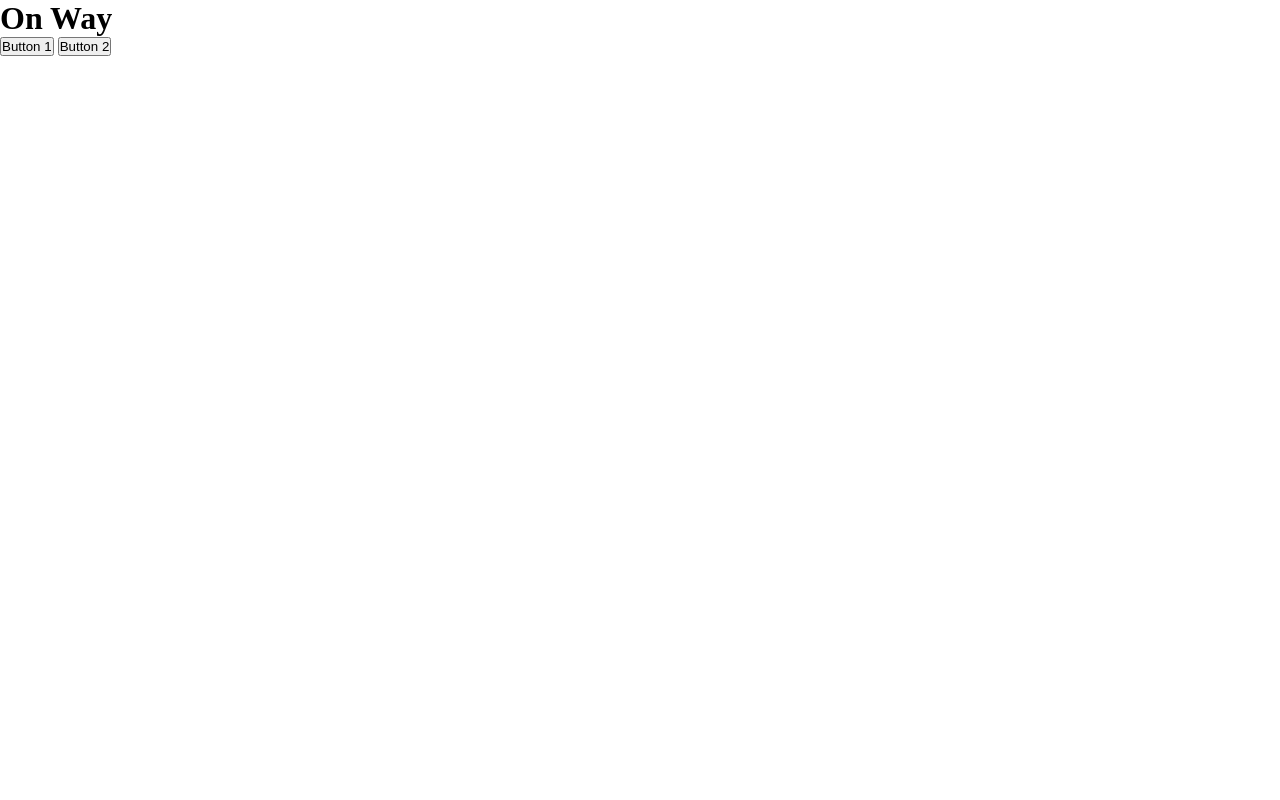
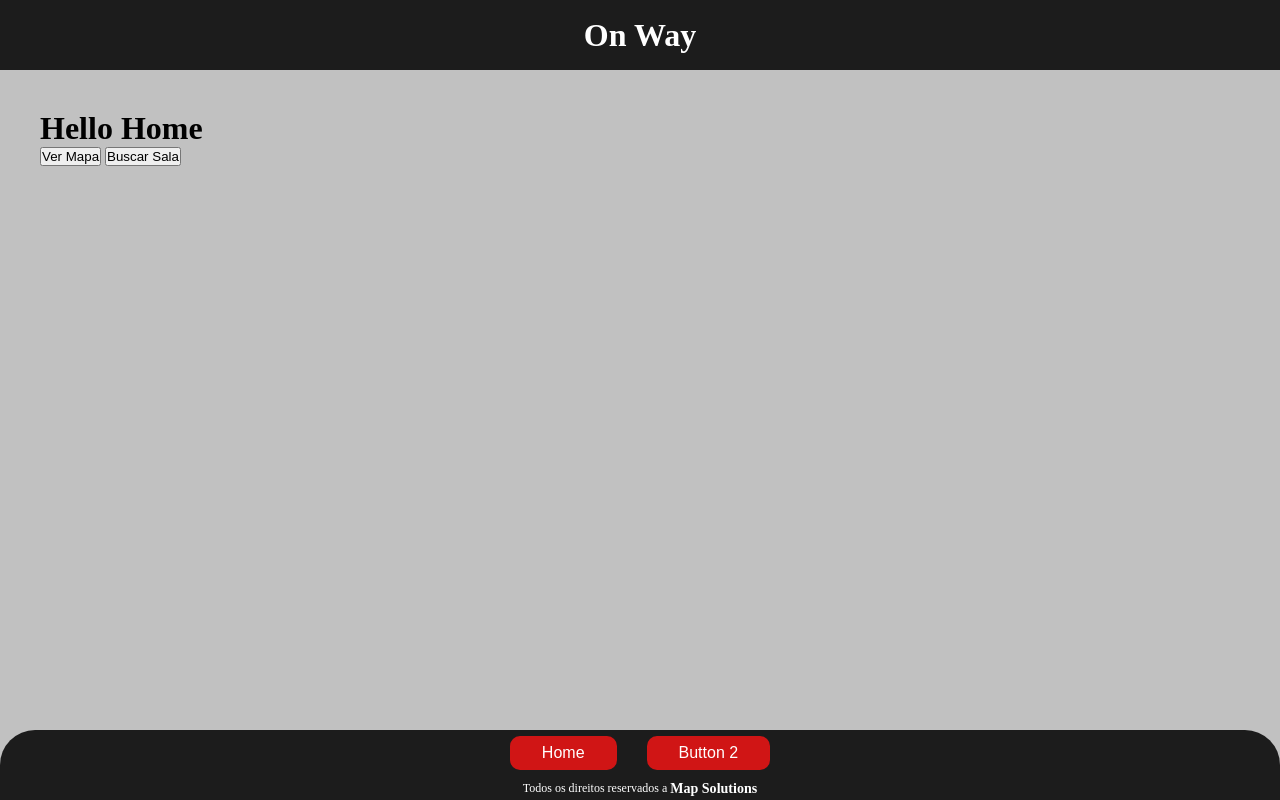
Before and after one commit to Gabriel-Paes/onWay, a website: page front/index.html in a window 1280 px wide. Drawn offline with Linux system fonts and the light colour scheme.

Commit message:
Add home, css e routing

```diff
--- a/back/index.js
+++ b/back/index.js
@@ -1 +1,22 @@
-console.log("Test")
+const route = (event) => {
+    event = event || window.event;
+    event.preventDefault();
+    window.history.pushState({}, "", event.target.href);
+    handleLocation();
+}
+
+const routes = {
+    "/front/index.html": "./home.html"
+};
+
+const handleLocation = async () => {
+    const path = window.location.pathname;
+    const route = routes[path];
+    const html = await fetch(route).then((data) => data.text());
+    document.querySelector('#main').innerHTML = html;
+}
+
+window.onpopstate = handleLocation;
+window.route = route;
+
+handleLocation();
--- /dev/null
+++ b/front/home.css
@@ -0,0 +1,6 @@
+.container{
+    height: 100%;
+    padding: 40px;
+    background-color: #c1c1c1;
+
+}
--- /dev/null
+++ b/front/home.html
@@ -0,0 +1,8 @@
+<link rel="stylesheet" href="home.css">
+
+<div class="container">
+    <h1>Hello Home</h1>
+
+    <button onclick="">Ver Mapa</button>
+    <button onclick="">Buscar Sala</button>
+</div>
--- a/front/index.html
+++ b/front/index.html
@@ -4,7 +4,7 @@
     <meta charset="UTF-8">
     <meta http-equiv="X-UA-Compatible" content="IE=edge">
     <meta name="viewport" content="width=device-width, initial-scale=1.0">
-    <link rel="stylesheet" href="style.css">
+    <link rel="stylesheet" href="./style.css">
     <title>On Way</title>
 </head>
 <body>
@@ -14,11 +14,15 @@
     <main id="main">
 
     </main>
-    <footer>
-        <section>
-            <button>Button 1</button>
-            <button>Button 2</button>
-        </section>
+    <footer id="footer">
+        <div class="btnDiv">
+            <button class="btnFooter" href="./index.html" onclick="route()">Home</button>
+            <button class="btnFooter">Button 2</button>
+        </div>
+        <div class="license">
+            <p>Todos os direitos reservados a</p><h3>Map Solutions</h3>
+        </div>
     </footer>
+    <script src="../back/index.js" type="module"></script>
 </body>
 </html>
--- a/front/style.css
+++ b/front/style.css
@@ -3,3 +3,66 @@
     padding: 0;
     box-sizing: border-box;
 }
+
+:root{
+    --primary-color: #1c1c1c;
+}
+
+#top{
+    display: flex;
+    justify-content: center;
+    align-items: center;
+    position: fixed;
+    width: 100%;
+    height: 70px;
+    color: #fff;
+    background-color: var(--primary-color);
+}
+
+#main{
+    width: 100%;
+    height: 100vh;
+    padding-top: 70px;
+}
+
+#footer{
+    position: fixed;
+    bottom: 0;
+    width: 100%;
+    height: 70px;
+    border-radius: 35px 35px 0px 0px;
+    background-color: var(--primary-color);
+}
+
+.btnDiv{
+    display: flex;
+    justify-content: center;
+    align-items: center;
+}
+
+.btnFooter{
+    background-color: #d01515;
+    border: none;
+    border-radius: 10px;
+    color: white;
+    padding: 8px 32px;
+    text-align: center;
+    text-decoration: none;
+    font-size: 16px;
+    margin: 6px 15px;
+    cursor: pointer;
+}
+
+.license{
+    display: flex;
+    justify-content: center;
+    align-items: center;
+    color: #fff;
+    font-size: 12px;
+    margin-top: 4px;
+}
+
+.license h3{
+    color: #fff;
+    margin-left: 3px;
+}
```
